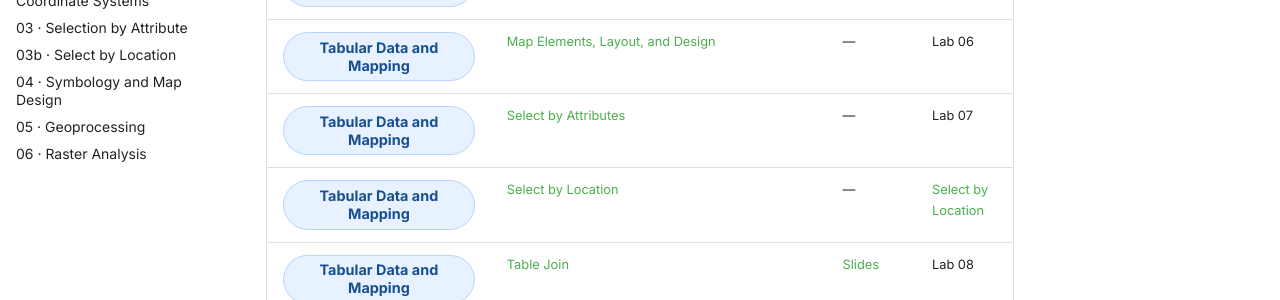
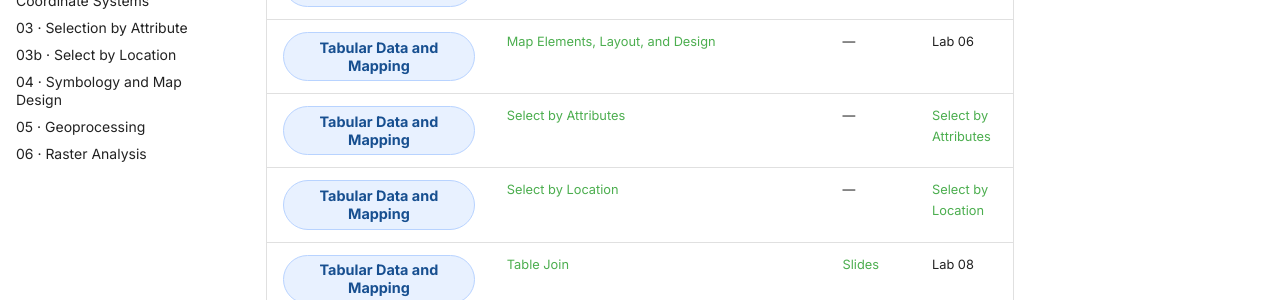
Before and after one commit to ShokranGit/arcgis-pro-course, an MkDocs documentation site: the page built from docs/lessons/index.md, in a window 1280 px wide and 900 px high, scrolled down 2224 px. Shown: the part 152-452 px from the top of the window. Built offline with MkDocs 1.6.1 and Material for MkDocs 9.7.7, drawn with Linux system fonts in a browser that asks for light colours; comment, search, counter and statistics services are not loaded.

Commit message:
Link Select by Attributes Lab cell to new lab widget page

```diff
--- a/docs/lessons/index.md
+++ b/docs/lessons/index.md
@@ -32,7 +32,7 @@ A date-free, college-agnostic view of every topic in the course. This list isn't
 | <span class="module-badge module-tabular">Tabular Data and Mapping</span> | [Cartographic Principles](04-symbology-map-design.md) | — | Lab 06 |
 | <span class="module-badge module-tabular">Tabular Data and Mapping</span> | [Map Classification](04-symbology-map-design.md) | — | Lab 06 |
 | <span class="module-badge module-tabular">Tabular Data and Mapping</span> | [Map Elements, Layout, and Design](04-symbology-map-design.md) | — | Lab 06 |
-| <span class="module-badge module-tabular">Tabular Data and Mapping</span> | [Select by Attributes](03-selection-by-attribute.md) | — | Lab 07 |
+| <span class="module-badge module-tabular">Tabular Data and Mapping</span> | [Select by Attributes](03-selection-by-attribute.md) | — | [Select by Attributes](../labs/selection-by-attributes-widget.html) |
 | <span class="module-badge module-tabular">Tabular Data and Mapping</span> | [Select by Location](03b-selection-by-location.md) | — | [Select by Location](../labs/selection-by-location-widget.html) |
 | <span class="module-badge module-tabular">Tabular Data and Mapping</span> | [Table Join](../slides/table-join.md) | [Slides](../slides/table-join.md) | Lab 08 |
 | <span class="module-badge module-tabular">Tabular Data and Mapping</span> | Spatial Join: Intersect | — | Lab 08 |
```
